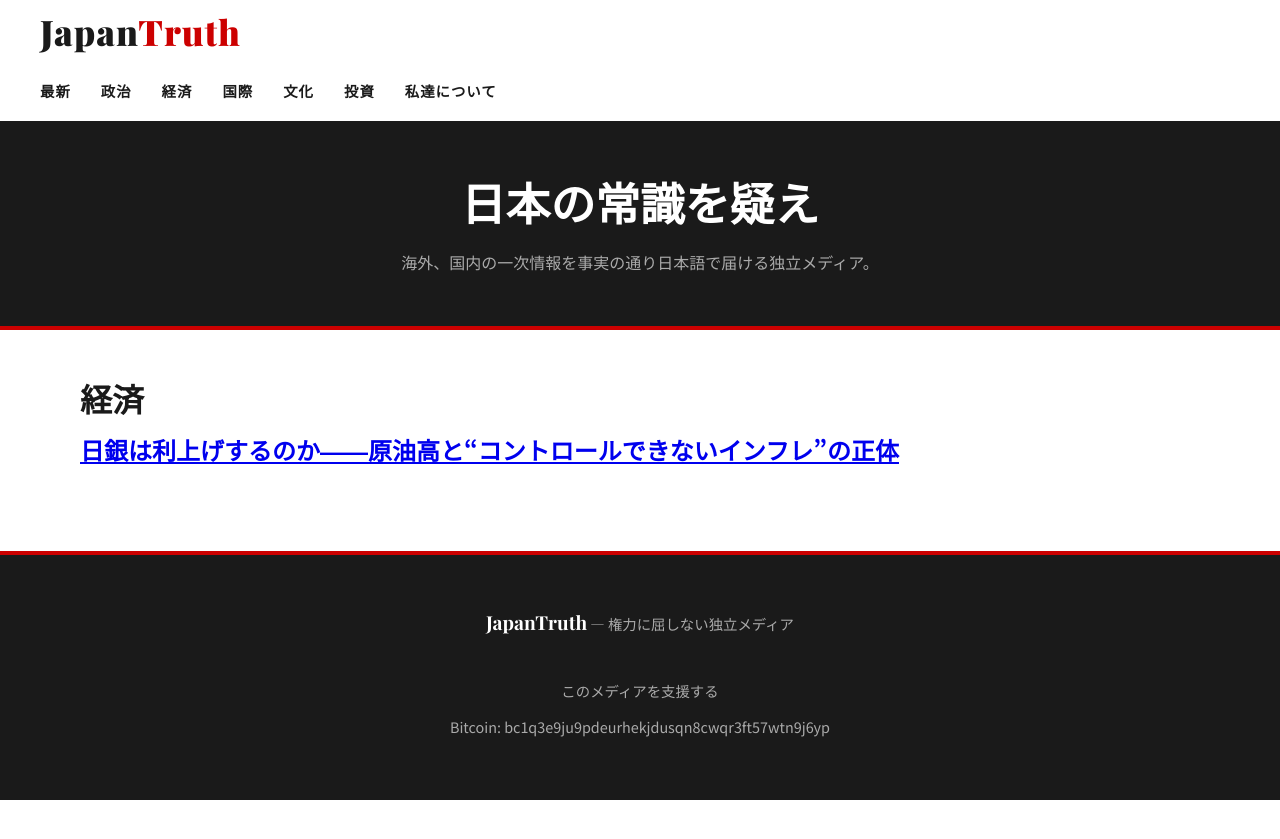
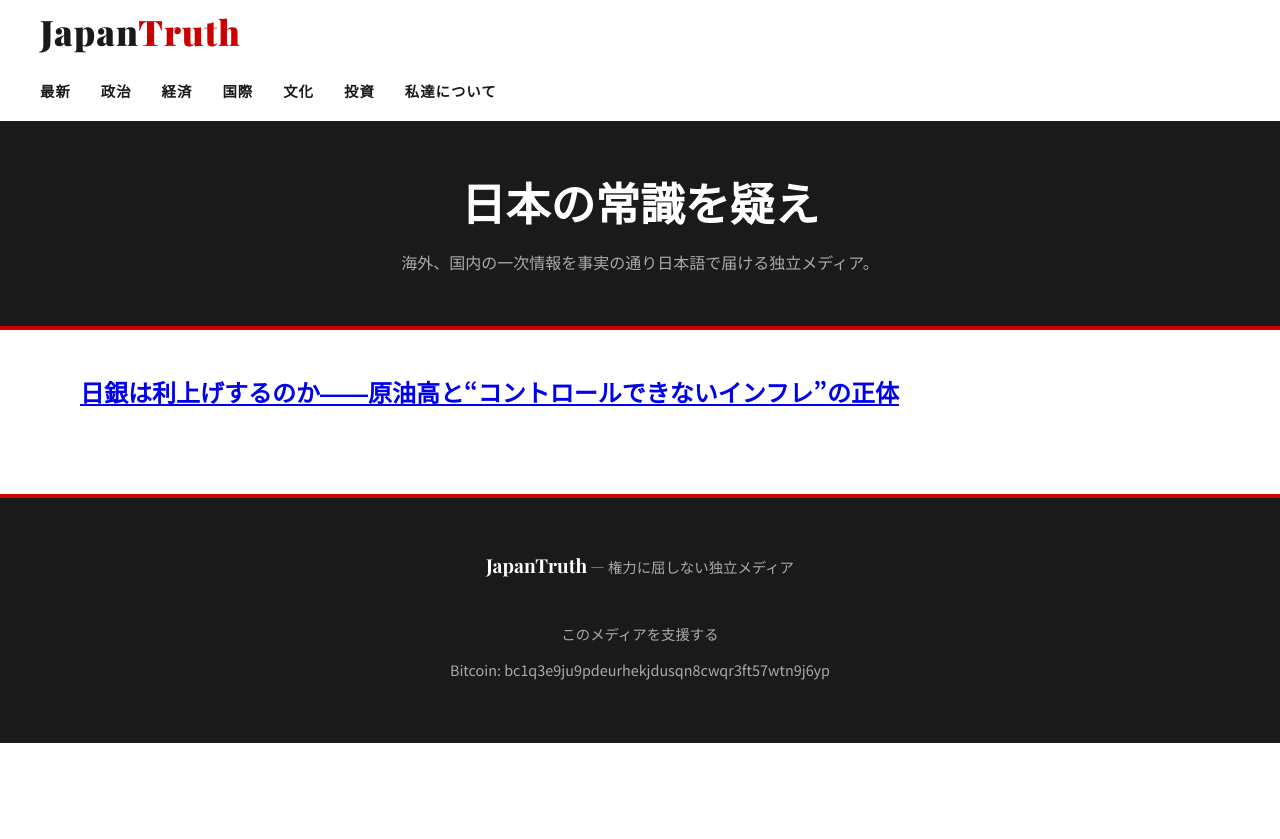
Before and after one commit to JapanTruth/japantruth.github.io, a Jekyll site: the page built from categories/economy.md, in a window 1280 px wide. Shown: the top 839 px of the page. Built offline with Jekyll 4.4.1, drawn with Linux system fonts in a browser that asks for light colours.

Commit message:
Update economy.md

```diff
--- a/categories/economy.md
+++ b/categories/economy.md
@@ -4,7 +4,7 @@ title: 経済
 permalink: /categories/economy/
 ---
 
-<h1>経済</h1>
+<h1></h1>
 
 {% for post in site.categories.economy %}
   <div>
```
